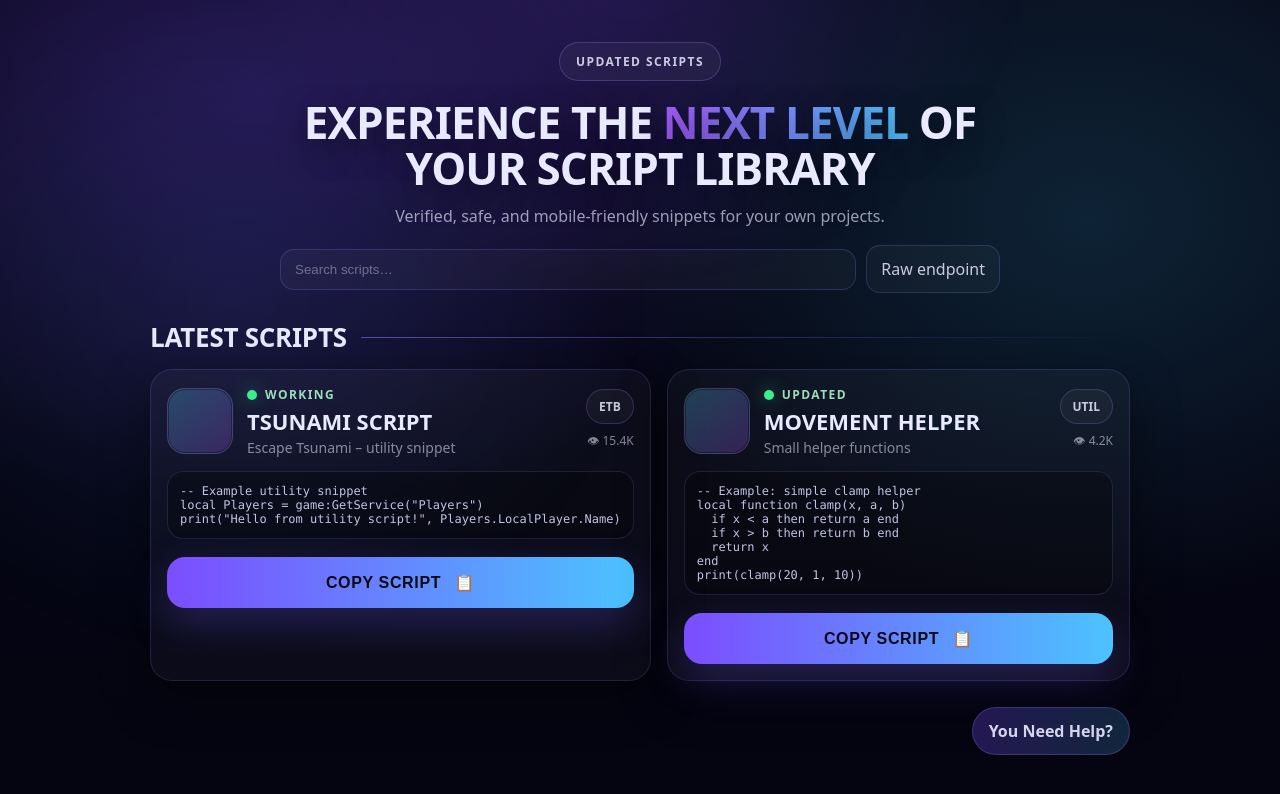
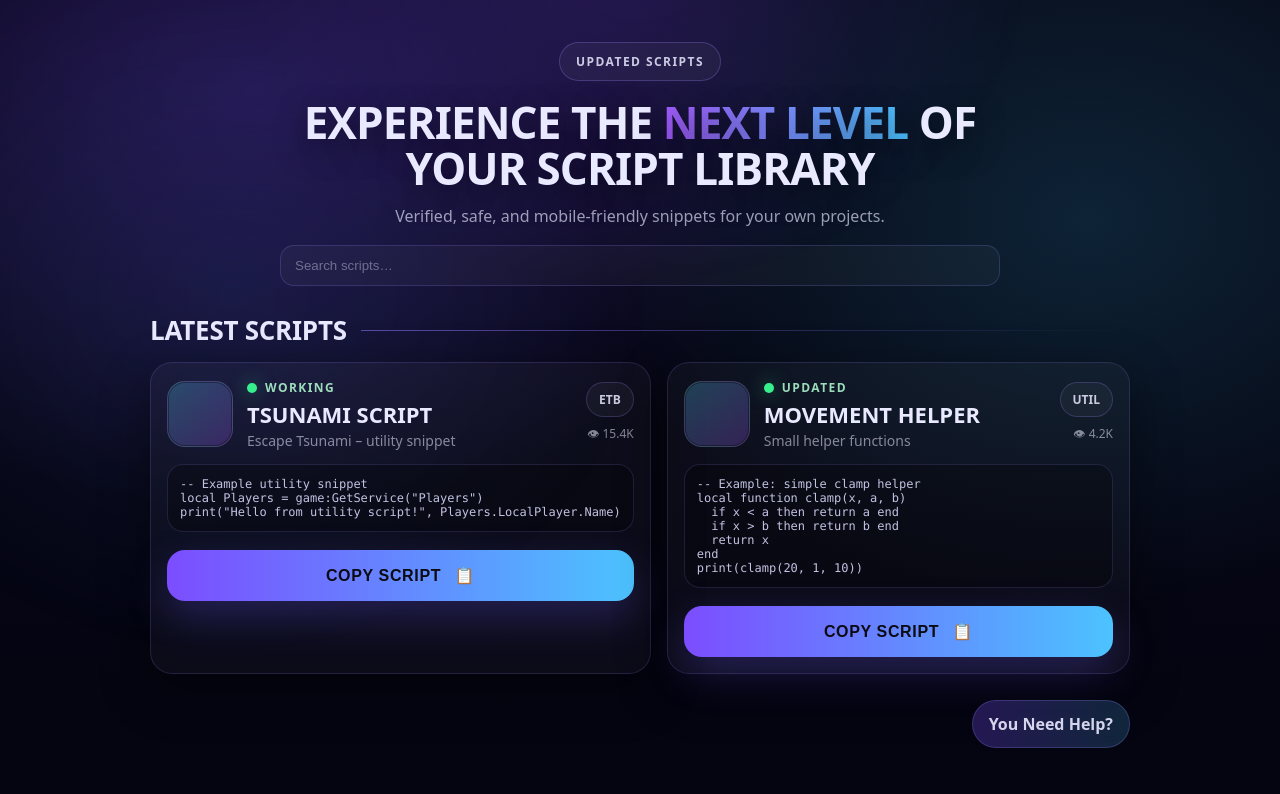
Before and after one commit to Clarksds/EscapeTsunami, a Next.js app: page / in a window 1280 px wide. Shown: the top 794 px of the page. Built offline with nearby package versions, Linux system fonts and the light colour scheme.

Commit message:
Update page.js

```diff
--- a/app/page.js
+++ b/app/page.js
@@ -98,9 +98,6 @@ export default function Home() {
             onChange={(e) => setQ(e.target.value)}
             placeholder="Search scripts…"
           />
-          <a className="linkBtn" href="/escapetsunami">
-            Raw endpoint
-          </a>
         </div>
       </header>
 
```
